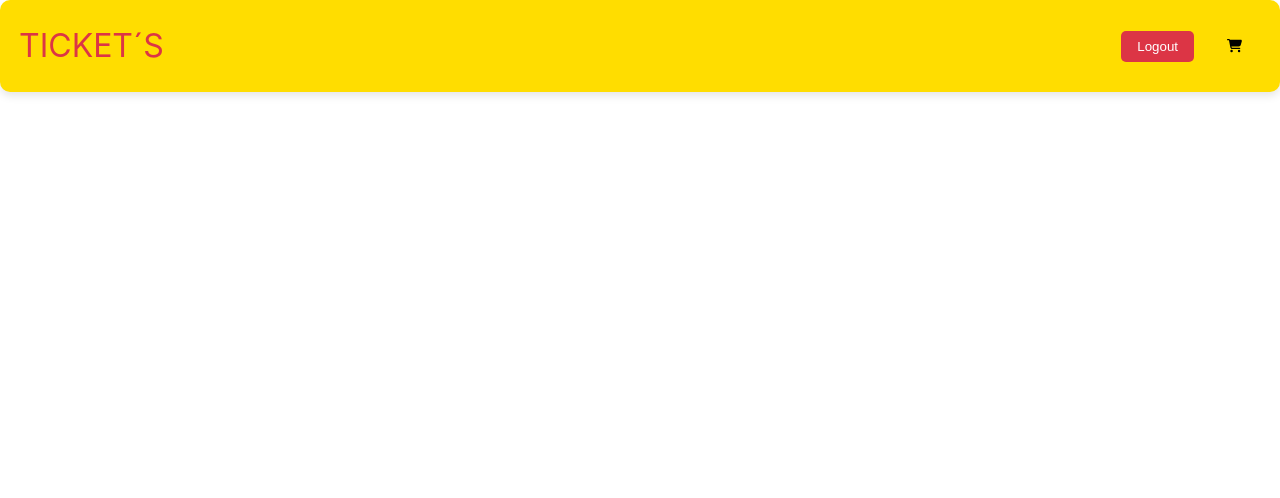
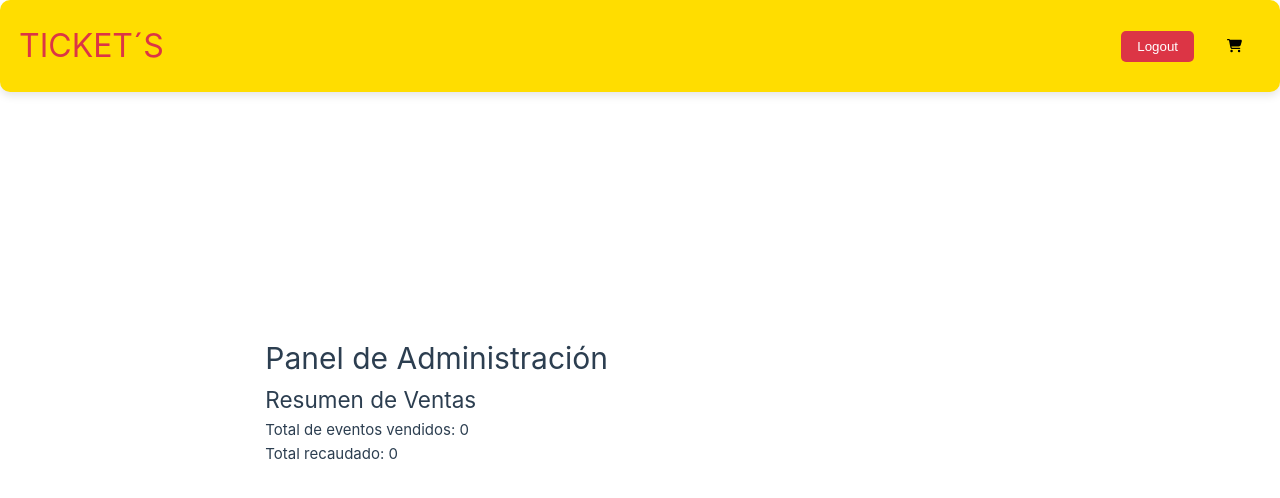
Before and after one commit to Macarena-Chang/nt2g7, a Vue app: page /admin/dashboard in a window 1280 px wide. Before the commit this address had no page. Shown: the top 498 px of the page. Built offline with nearby package versions, Linux system fonts and the light colour scheme; sample sign-in values are in the browser's storage.

Commit message:
Creando dashboard para admin

```diff
--- a/src/router/router.js
+++ b/src/router/router.js
@@ -4,6 +4,7 @@ import CartView from '../views/CartView.vue';
 import HomeView from '../views/HomeView.vue';
 import EventsView from '../views/EventsView.vue';
 import EventDetailView from '../views/EventDetailView.vue';
+
 
 const router = createRouter({
   history: createWebHistory(import.meta.env.BASE_URL),
@@ -55,7 +56,14 @@ const router = createRouter({
       name: 'cart',
       component: CartView,
       meta: { requiresAuth: true } // Solo usuarios autenticados pueden acceder
+    },
+    {
+      path: '/admin/dashboard',
+      name: 'AdminDashboard',
+      component: () => import('../views/AdminDashboard.vue'),
+      meta: { requiresAuth: true, adminOnly: true }
     }
+
 
   ]
 });
@@ -64,17 +72,16 @@ const router = createRouter({
 router.beforeEach((to, from, next) => {
   const authStore = useAuthStore();
   const isAuthenticated = authStore.isAuthenticated;
+  const currentUser = authStore.currentUser;
 
-  // Redirigir a /home si el usuario ya está autenticado y intenta acceder a /login
-  if (to.path === '/login' && isAuthenticated) {
-    next('/home'); // Redirigir a /home
-  } else if (to.meta.requiresAuth && !authStore.currentUser) {
-    next('/login'); // Redirigir a /login si no está autenticado
-  } else if (to.meta.adminOnly && authStore.currentUser?.role !== 'admin') {
-    next('/unauthorized'); // Redirigir a la página no autorizada
+  if (to.meta.requiresAuth && !isAuthenticated) {
+    next('/login');
+  } else if (to.meta.adminOnly && currentUser?.role !== 'admin') {
+    next('/unauthorized');
   } else {
-    next(); // Continuar a la ruta deseada
+    next();
   }
 });
 
+
 export default router;
--- /dev/null
+++ b/src/views/AdminDashboard.vue
@@ -0,0 +1,34 @@
+<template>
+    <div>
+      <h1>Panel de Administración</h1>
+      <div>
+        <h2>Resumen de Ventas</h2>
+        <p>Total de eventos vendidos: {{ totalEventosVendidos }}</p>
+        <p>Total recaudado: {{ totalDineroRecaudado}}</p>
+      </div>
+    </div>
+  </template>
+  <script setup>
+  import { ref, onMounted } from 'vue';
+  import { useAuthStore } from '@/stores/authstore';
+  import axios from 'axios';
+
+
+  const totalEventosVendidos = ref(0);
+  const totalDineroRecaudado = ref(0);
+
+  // Simula una llamada al backend
+  const fetchAdminData = async () => {
+    // Reemplaza con una llamada real a tu API
+    const response = await axios.get(`https://67201e1be7a5792f05308aee.mockapi.io/events/events/${route.params.id}`);
+    const data = await response.json();
+    totalEventosVendidos.value = data.totalEventos;
+    totalDineroRecaudado.value = data.totalDinero;
+  };
+
+  onMounted(() => {
+    fetchAdminData();
+  });
+
+
+  </script>
--- a/src/views/HomeView.vue
+++ b/src/views/HomeView.vue
@@ -55,6 +55,10 @@ const addToCart = (event) => {
     </div>
 
   </main>
+
+  <button class="btn-dashboard">
+    <router-link to="/admin/dashboard">Ir al Dashboard</router-link>
+  </button>
 </template>
 
 <style scoped>
```
